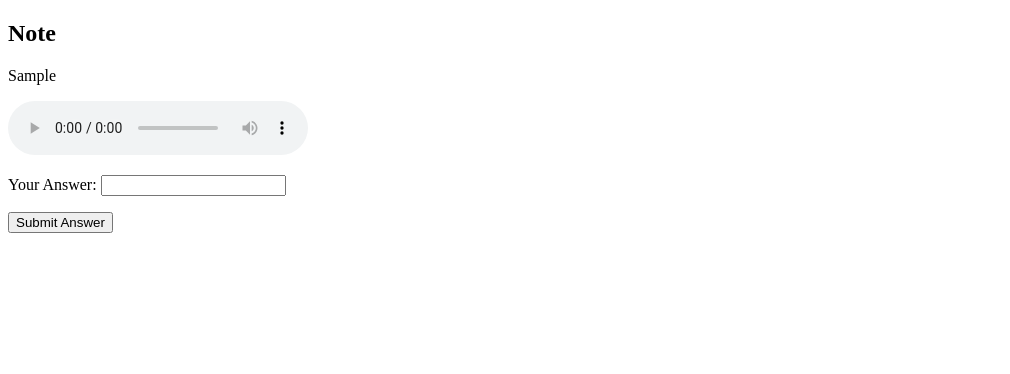
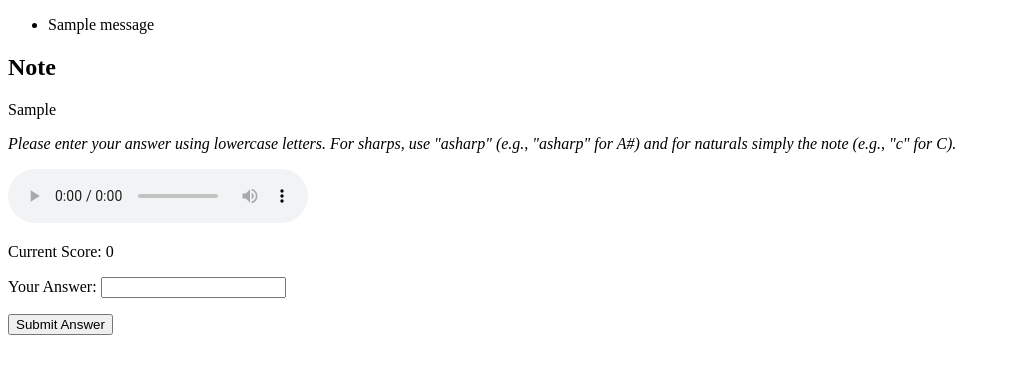
Before and after one commit to Cesar6060/Ear_Tune, a Django app: page /game/1/ in a window 1280 px wide. Shown: the part 29-403 px from the top of the page, without its empty margins (0-1010 px from the left). Run offline with Django 5.2, Linux system fonts and the light colour scheme; a user stored in the database is signed in; data comes from the database, SQL or seed files in the repository; tables that the repository leaves empty hold one stand-in row (values such as "Sample post"); one stand-in notice (Sample message) is shown; parts of the project's set-up code (start-up, migrations or seed data) failed here and were passed over.

Commit message:
Fixed  continuous session scoring

```diff
--- a/ear_tune/models.py
+++ b/ear_tune/models.py
@@ -40,11 +40,10 @@ class Challenge(models.Model):
 class GameSession(models.Model):
     """A record of a user's game session, tracking performance"""
     date_played = models.DateTimeField(auto_now_add=True)
-
     score = models.IntegerField(default=0)
     challenge = models.ForeignKey(Challenge, on_delete=models.CASCADE, related_name='game_sessions')
-
     user = models.ForeignKey(User, on_delete=models.CASCADE, related_name='game_sessions')
+    active = models.BooleanField(default=True)
 
 
     def __str__(self):
--- a/ear_tune/templates/ear_tune/base.html
+++ b/ear_tune/templates/ear_tune/base.html
@@ -20,6 +20,16 @@
         <a href="{% url 'accounts:login' %}">Log in</a>
       {% endif %}
     </nav>
+
+    {# Display Django messages (e.g., success or error messages) #}
+    {% if messages %}
+      <ul class="messages">
+        {% for message in messages %}
+          <li class="{{ message.tags }}">{{ message }}</li>
+        {% endfor %}
+      </ul>
+    {% endif %}
+
     <main>
       {% block content %}{% endblock %}
     </main>
--- a/ear_tune/templates/ear_tune/game_detail.html
+++ b/ear_tune/templates/ear_tune/game_detail.html
@@ -8,15 +8,16 @@
   <h2>{{ challenge.get_challenge_type_display }}</h2>
   <p>{{ challenge.prompt }}</p>
 
-  {# Render an audio player if the challenge is a note challenge and an audio file is provided #}
   {% if challenge.challenge_type == "note" and audio_file %}
+  <p><em>Please enter your answer using lowercase letters. For sharps, use "asharp" (e.g., "asharp" for A#) and for naturals simply the note (e.g., "c" for C).</em></p>
     <audio controls>
       <source src="{% static 'audio/notes/' %}{{ audio_file }}" type="audio/wav">
       Your browser does not support the audio element.
     </audio>
-  {% else %}
-    {# Optionally, display a debug message if no audio file is set #}
-    <!-- Audio file not set: {{ audio_file }} -->
+  {% endif %}
+
+  {% if active_session %}
+    <p>Current Score: {{ active_session.score}}</p>
   {% endif %}
 
   <form method="post">
--- a/ear_tune/views.py
+++ b/ear_tune/views.py
@@ -1,8 +1,11 @@
 import random
+from django.contrib import messages
 from django.contrib.auth.decorators import login_required
 from django.shortcuts import render, redirect, get_object_or_404
 from .models import Game, Challenge, GameSession
 from .forms import AnswerForm
+
+
 
 # Create your views here.
 @login_required
@@ -38,9 +41,15 @@ def game_detail(request, game_id):
     challenge = random.choice(challenges) if challenges else None
     result = None
     audio_file = None
+    # After selecting the challenge
 
     if challenge and challenge.challenge_type == "note":
         audio_file = f"{challenge.correct_answer.lower()}3.wav"
+
+    active_session = GameSession.objects.filter(user=request.user, challenge__game=game, active=True).first()
+
+    if not active_session:
+        active_session = GameSession.objects.create(challenge=challenge, score=0, user=request.user, active=True)
 
     if request.method == 'POST' and challenge is not None:
         form = AnswerForm(request.POST)
@@ -54,13 +63,17 @@ def game_detail(request, game_id):
             print("DEBUG: Correct answer =", repr(correct_value))
 
             if user_input == correct_value:
-                result = "Correct!"
-                score = 1
+                active_session.score += 1
+                active_session.save()
+                messages.success(request, f"Correct! Your current score is {active_session.score}.")
+
             else:
-                result = "Incorrect. Try again!"
-                score = 0
+                active_session.active = False
+                active_session.save()
+                messages.error(request, f"Incorrect. Your final score was {active_session.score}.")
 
-            GameSession.objects.create(challenge=challenge, score=score, user=request.user)
+            return redirect('ear_tune:game_detail', game_id=game.id)
+
     else:
         form = AnswerForm()
 
@@ -70,6 +83,7 @@ def game_detail(request, game_id):
         'form': form,
         'result': result,
         'audio_file': audio_file,
+        'active_session': active_session,
     })
 
 
```
Also changed, not shown: ear_tune/migrations/0004_gamesession_active.py (added).
